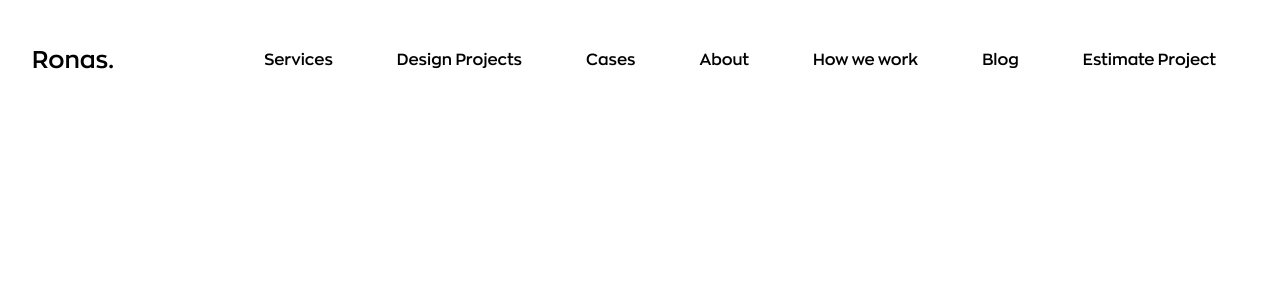
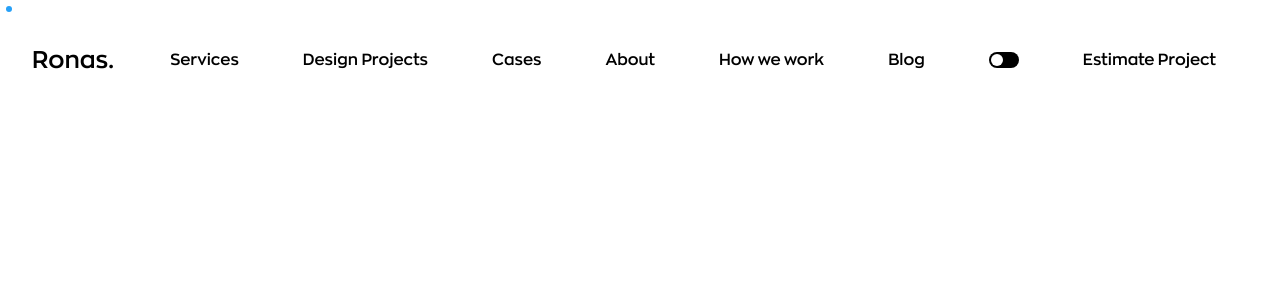
Before and after one commit to ARBAB1/Ronasit, a Next.js app: page / in a window 1280 px wide. Shown: the top 300 px of the page. Built offline with nearby package versions, Linux system fonts and the light colour scheme.

Commit message:
magenatic-cursor

```diff
--- a/package.json
+++ b/package.json
@@ -10,6 +10,7 @@
   },
   "dependencies": {
     "autoprefixer": "^10.4.19",
+    "gsap": "^3.12.5",
     "next": "14.2.3",
     "next-themes": "^0.3.0",
     "react": "^18",
--- /dev/null
+++ b/src/components/cursor.module.css
@@ -0,0 +1,7 @@
+.Cursor{
+    width: 6px;
+    height: 6px;
+    position: fixed;
+    background-color: #26a0f8;
+    border-radius: 50%;
+}
--- /dev/null
+++ b/src/components/customCursor.jsx
@@ -0,0 +1,31 @@
+import React, { useEffect, useRef } from "react";
+import style from "./cursor.module.css";
+import gsap from "gsap";
+// import {moveCursor} from "readline";
+
+
+const CustomCursor = () => {
+    const cursRef = useRef(null)
+    const moveCursor = (event) => {
+        gsap.to(cursRef.current, {
+            x: event.clentX,
+            y: event.clentY
+        })
+    }
+    useEffect(() => {
+        gsap.set(cursRef.current, {
+            xPercent: 100,
+            yPercent: 100
+        })
+    }, [])
+
+    if (typeof window !== "undefined") {
+        window.addEventListener("mousemove", moveCursor)
+    }
+    return (
+        <div>
+            <div ref={cursRef} className={style.Cursor}></div>
+        </div>
+    )
+}
+export default CustomCursor;
--- a/src/components/header/header.module.css
+++ b/src/components/header/header.module.css
@@ -5,3 +5,17 @@
     top: 0;
     width: 100%;
 }
+.ThemeToggle{
+    width: 30px;
+    border-radius: 10px;
+    padding: 2px;
+    display: flex;
+    align-items: center;
+    transition: 0.3s all;
+}
+.ThemeToggleBtn{
+    height: 12px;
+    width: 12px;
+    border-radius: 15px;
+    transition: 0.3s all;
+}
--- a/src/components/header/index.jsx
+++ b/src/components/header/index.jsx
@@ -1,19 +1,29 @@
-import React from "react";
+'use client'
 import style from './header.module.css'
+import React, { useState, useEffect } from "react";
+import { useTheme } from "next-themes";
 
-const Header =()=>{
-    return(
+
+const Header = () => {
+    const { resolvedTheme, setTheme } = useTheme()
+    const [hasMounted, setHasMounted] = useState(false);
+    useEffect(() => setHasMounted(true));
+    if (!hasMounted) return null;
+    return (
         <>
             <div className={`${style.HeaderBackground} px-8 py-8 flex items-center justify-between`}>
                 <p className="font-ZonaSemiFont text-2xl font-thin">Ronas.</p>
-            <div>
+                <div className="flex items-center justify-center">
                     <a className="font-ZonaSemiFont text-1xl font-thin px-8" href="/">Services</a>
                     <a className="font-ZonaSemiFont text-1xl font-thin px-8" href="/">Design Projects</a>
                     <a className="font-ZonaSemiFont text-1xl font-thin px-8" href="/">Cases</a>
                     <a className="font-ZonaSemiFont text-1xl font-thin px-8" href="/">About</a>
                     <a className="font-ZonaSemiFont text-1xl font-thin px-8" href="/">How we work</a>
                     <a className="font-ZonaSemiFont text-1xl font-thin px-8" href="/">Blog</a>
-                <button className="font-ZonaSemiFont text-1xl font-thin px-8 bg-white text-black py-4 rounded-full px-8">Estimate Project</button>
+                    <div onClick={() => setTheme(resolvedTheme === "dark" ? "light" : "dark")} className={`${style.ThemeToggle} mx-8 justify-${resolvedTheme == 'dark'?'end':'start'} bg-${resolvedTheme === 'dark'?'white':'black'}`}>
+                        <div className={`${style.ThemeToggleBtn} bg-${resolvedTheme === 'dark'?"black":"white"}`}></div>
+                    </div>
+                    <button className="font-ZonaSemiFont text-1xl font-thin px-8 bg-white text-black dark:bg-white bg-black py-4 rounded-full px-8">Estimate Project</button>
                 </div>
             </div>
         </>
--- a/src/pages/index.jsx
+++ b/src/pages/index.jsx
@@ -3,17 +3,13 @@ import React, { useState, useEffect } from "react";
 import { Inter } from "next/font/google";
 import { useTheme } from "next-themes";
 import Header from "@/components/header";
-
-
+import CustomCursor from "@/components/customCursor";
 
 
 const inter = Inter({ subsets: ["latin"] });
 
 export default function Home() {
-  const { resolvedTheme, setTheme } = useTheme()
-  const [hasMounted, setHasMounted] = useState(false);
-  useEffect(() => setHasMounted(true));
-  if (!hasMounted) return null;
+
 
 
 
@@ -21,6 +17,7 @@ export default function Home() {
   return (
     <>
       <Header />
+      <CustomCursor/>
       {/* <h1 className="font-Zona text-5xl font-semibold">Design</h1>
       <button onClick={() => setTheme(resolvedTheme === "dark" ? "light" : "dark")}>
         {resolvedTheme === 'dark' ? "light" : "dark"}
--- a/src/styles/globals.css
+++ b/src/styles/globals.css
@@ -2,6 +2,12 @@
 @tailwind components;
 @tailwind utilities;
 
+
+body{
+    transition: 0.5s all;
+    /* cursor: none; */
+    height: 100vh;
+}
 
 @font-face {
     font-family: 'ZonaThin';
```
Also changed, not shown: 1 other file (tests, documents, lock files or other folders). Lines whose indentation alone changed are shown as unchanged.
